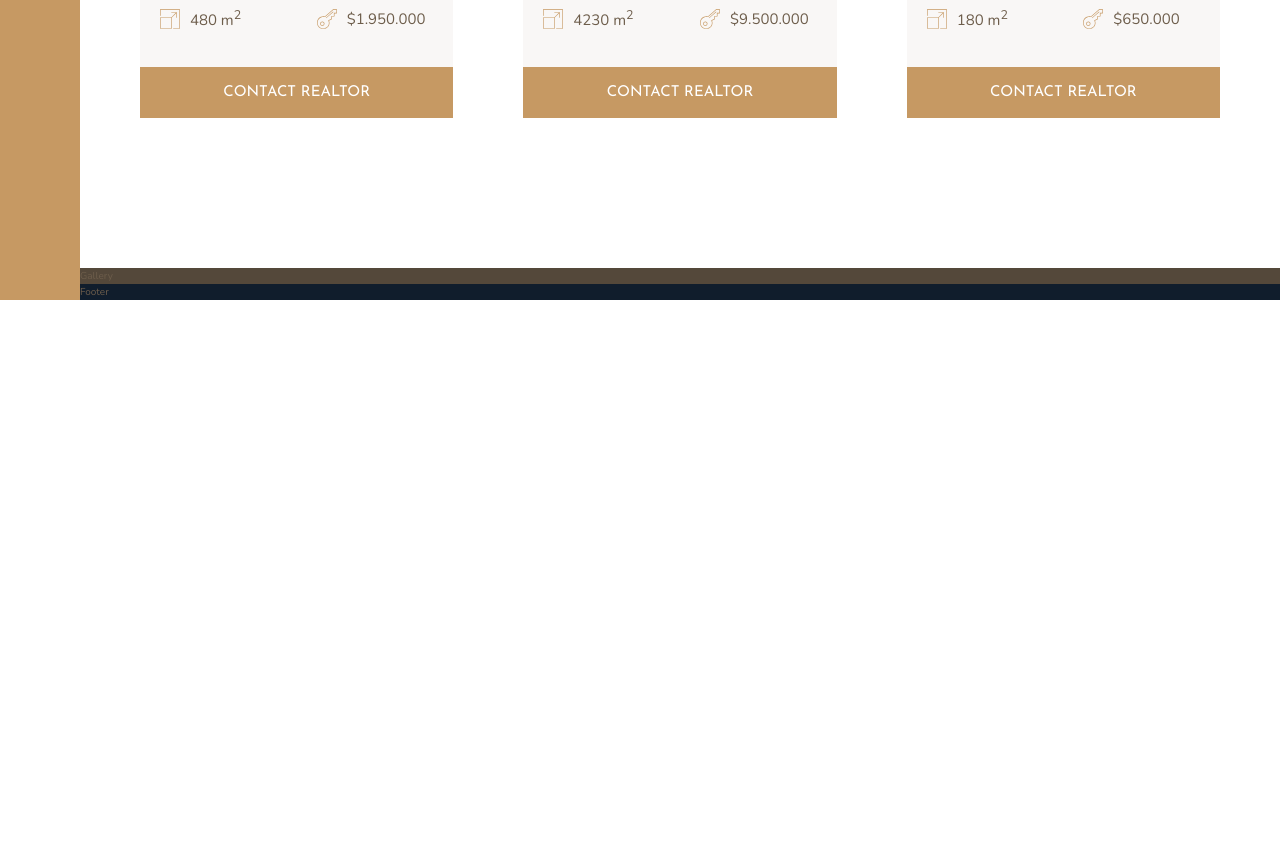
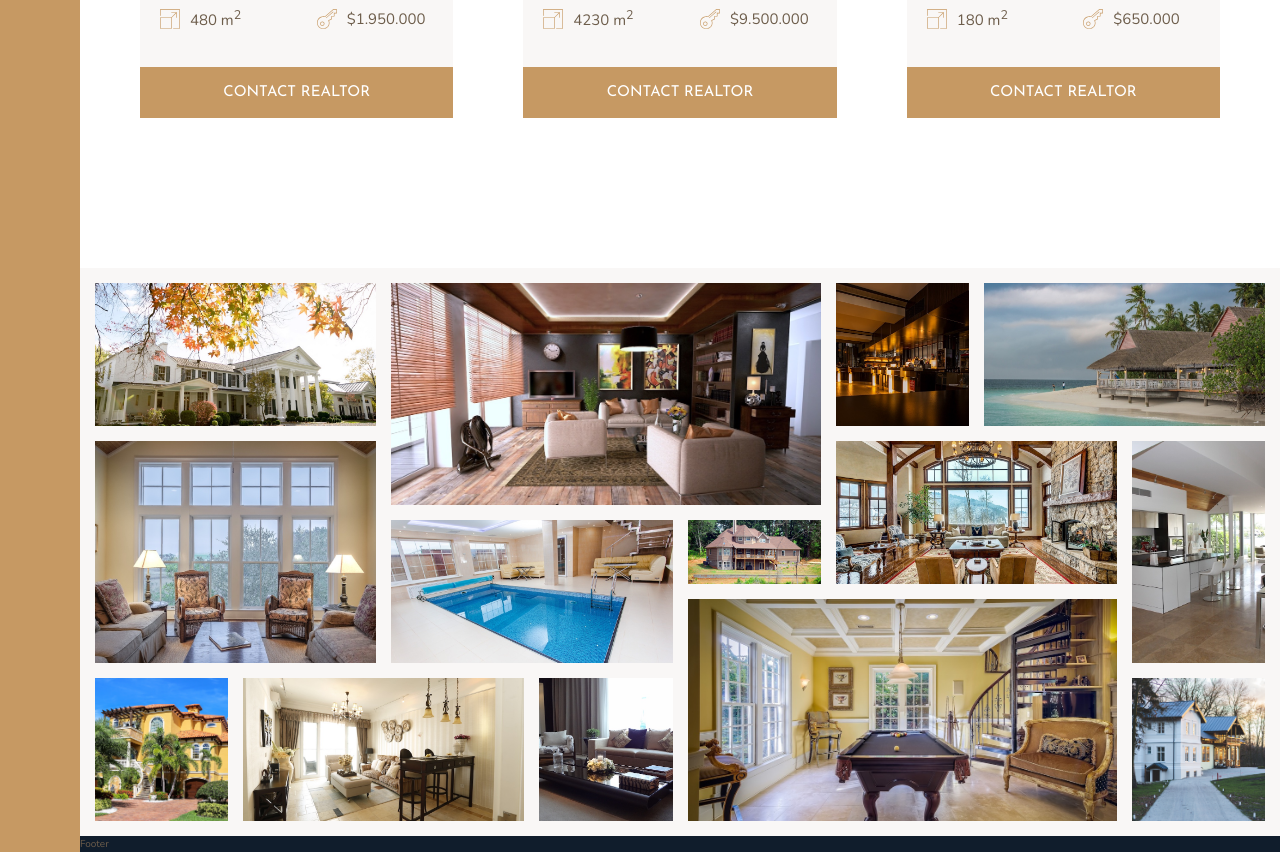
Before and after one commit to ualessioa/Nexter, a website: page index.html in a window 1280 px wide. Shown: the part 2794-3646 px from the top of the page. Before the commit the page ends 3094 px from the top, so only its background shows below. Drawn offline with nearby package versions, Linux system fonts and the light colour scheme.

Commit message:
Gallery finished

```diff
--- a/index.html
+++ b/index.html
@@ -286,7 +286,50 @@
         </div>
 
     </section>
-    <section class="gallery">Gallery</section>
+    <section class="gallery">
+        <figure class="gallery-item gallery-item-1">
+        <img src="./img/gal-1.jpeg" alt="Gallery image 1" class="gallery-img">
+        </figure>
+        <figure class="gallery-item gallery-item-2">
+            <img src="./img/gal-2.jpeg" alt="Gallery image 2" class="gallery-img">
+        </figure>
+        <figure class="gallery-item gallery-item-3">
+            <img src="./img/gal-3.jpeg" alt="Gallery image 3" class="gallery-img">
+        </figure>
+        <figure class="gallery-item gallery-item-4">
+            <img src="./img/gal-4.jpeg" alt="Gallery image 4" class="gallery-img">
+        </figure>
+        <figure class="gallery-item gallery-item-5">
+            <img src="./img/gal-5.jpeg" alt="Gallery image 5" class="gallery-img">
+        </figure>
+        <figure class="gallery-item gallery-item-6">
+            <img src="./img/gal-6.jpeg" alt="Gallery image 6" class="gallery-img">
+        </figure>
+        <figure class="gallery-item gallery-item-7">
+            <img src="./img/gal-7.jpeg" alt="Gallery image 7" class="gallery-img">
+        </figure>
+        <figure class="gallery-item gallery-item-8">
+            <img src="./img/gal-8.jpeg" alt="Gallery image 8" class="gallery-img">
+        </figure>
+        <figure class="gallery-item gallery-item-9">
+            <img src="./img/gal-9.jpeg" alt="Gallery image 9" class="gallery-img">
+        </figure>
+        <figure class="gallery-item gallery-item-10">
+            <img src="./img/gal-10.jpeg" alt="Gallery image 10" class="gallery-img">
+        </figure>
+        <figure class="gallery-item gallery-item-11">
+            <img src="./img/gal-11.jpeg" alt="Gallery image 11" class="gallery-img">
+        </figure>
+        <figure class="gallery-item gallery-item-12">
+            <img src="./img/gal-12.jpeg" alt="Gallery image 12" class="gallery-img">
+        </figure>
+        <figure class="gallery-item gallery-item-13">
+            <img src="./img/gal-13.jpeg" alt="Gallery image 13" class="gallery-img">
+        </figure>
+        <figure class="gallery-item gallery-item-14">
+            <img src="./img/gal-14.jpeg" alt="Gallery image 14" class="gallery-img">
+        </figure>
+    </section>
     <footer class="footer">Footer</footer>
   </body>
 </html>
--- a/sass/_gallery.scss
+++ b/sass/_gallery.scss
@@ -1,4 +1,93 @@
 .gallery {
-  background-color: $color-grey-dark-1;
+  background-color: $color-grey-light-1;
   grid-column: full-start / full-end;
+
+  display: grid;
+  grid-template-columns: repeat(8, 1fr);
+  grid-template-rows: repeat(7, 5vw);
+  gap: 1.5rem;
+  padding: 1.5rem;
+
+  &-item {
+    &-1 {
+      grid-column: 1 / span 2;
+      grid-row: 1 / span 2;
+    }
+
+    &-2 {
+      grid-column: 3 / span 3;
+      grid-row: 1 / span 3;
+    }
+
+    &-3 {
+      grid-column: 6 / span 1;
+      grid-row: 1 / span 2;
+    }
+
+    &-4 {
+      grid-column: 7 / span 2;
+      grid-row: 1 / span 2;
+    }
+
+    &-5 {
+      grid-column: 1 / span 2;
+      grid-row: 3 / span 3;
+    }
+
+    &-6 {
+      grid-column: 3 / span 2;
+      grid-row: 4 / span 2;
+    }
+
+    &-7 {
+      grid-column: 5 / span 1;
+      grid-row: 4 / span 1;
+    }
+
+    &-8 {
+      grid-column: 6 / span 2;
+      grid-row: 3 / span 2;
+    }
+
+    &-9 {
+      grid-column: -2 / span 1;
+      grid-row: 3 / span 3;
+    }
+
+    &-10 {
+      grid-column: 1 / span 1;
+      grid-row: -3 / span 2;
+    }
+
+    &-11 {
+      grid-column: 2 / span 2;
+      grid-row: -3 / span 2;
+    }
+
+    &-11 {
+      grid-column: 2 / span 2;
+      grid-row: -3 / span 2;
+    }
+
+    &-12 {
+      grid-column: 4 / span 1;
+      grid-row: -3 / span 2;
+    }
+
+    &-13 {
+      grid-column: 5 / span 3;
+      grid-row: -4 / span 3;
+    }
+
+    &-14 {
+      grid-row: span 2;
+    }
+  }
+
+  &-img {
+    width: 100%;
+    height: 100%;
+    display: block;
+    object-fit: cover;
+  }
 }
```
Also changed, not shown: css/style.css.
